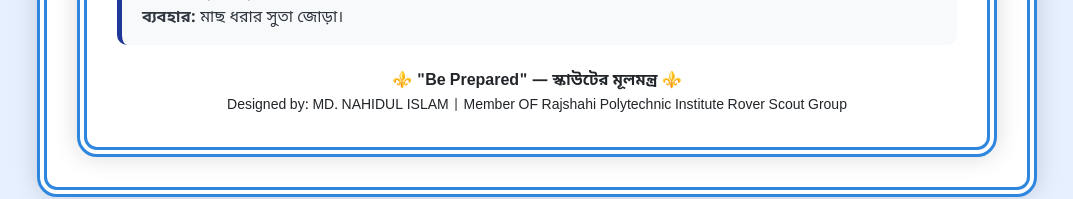
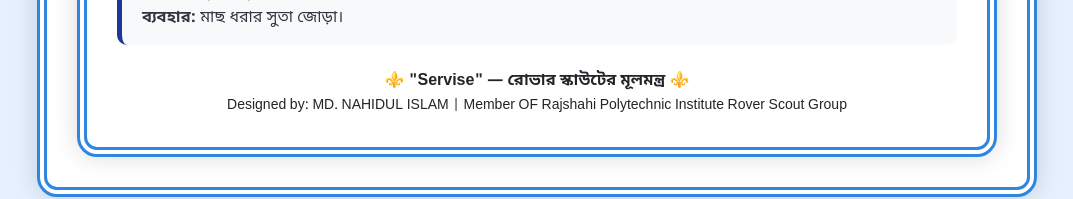
Before and after one commit to CYBERCOP-404/ROVER-7KNOT, a plain HTML site: page index.html in a window 1280 px wide. Shown: the part 1021-1220 px from the top of the page, without its empty margins (103-1176 px from the left). Drawn offline with nearby package versions, Linux system fonts and the light colour scheme.

Commit message:
Update index.html

```diff
--- a/index.html
+++ b/index.html
@@ -105,7 +105,7 @@
     </div>
 
     <div class="text-center mt-4">
-      <strong>⚜️ "Be Prepared" — স্কাউটের মূলমন্ত্র ⚜️</strong><br>
+      <strong>⚜️ "Servise" — রোভার স্কাউটের মূলমন্ত্র ⚜️</strong><br>
       <small>Designed by: MD. NAHIDUL ISLAM | Member OF Rajshahi Polytechnic Institute Rover Scout Group</small>
     </div>
   </div>
```
